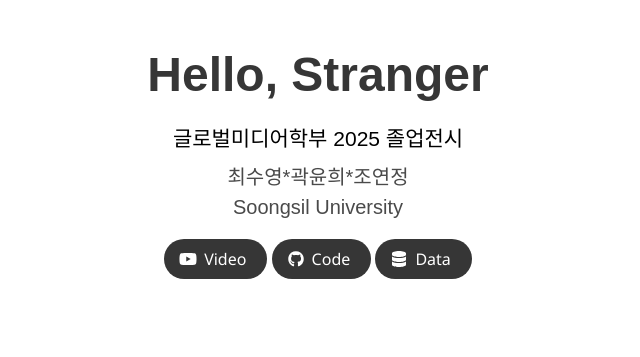
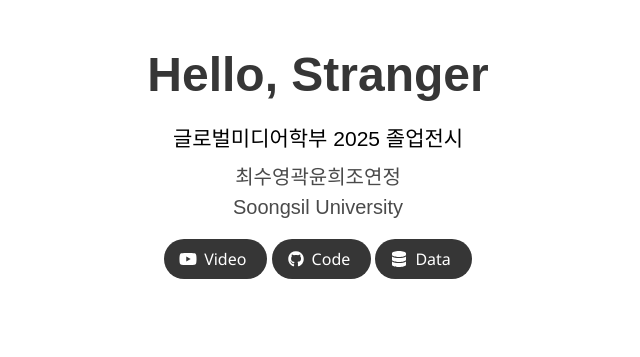
Before and after one commit to soo0choi/Ink, a Jekyll site: the page built from index.md, in a window 1280 px wide and 900 px high. Shown: the top 357 px of the window, without its empty margins (322-962 px from the left). Built offline with Jekyll 4.4.1, drawn with Linux system fonts in a browser that asks for light colours; some web fonts are replaced.

```diff
--- a/index.md
+++ b/index.md
@@ -6,8 +6,8 @@ presentation: "글로벌미디어학부 2025 졸업전시"
 team:
   - Ink
 authors:
-  - 최수영*
-  - 곽윤희*
+  - 최수영
+  - 곽윤희
   - 조연정
 affiliations:
   - Soongsil University
```
